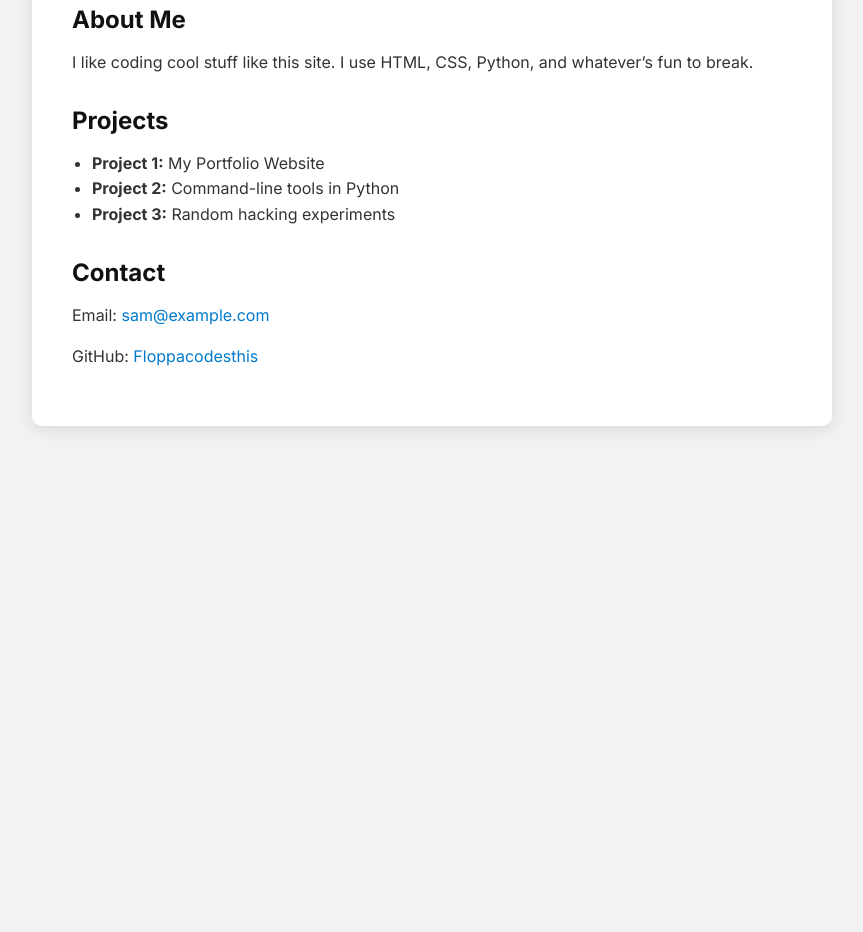
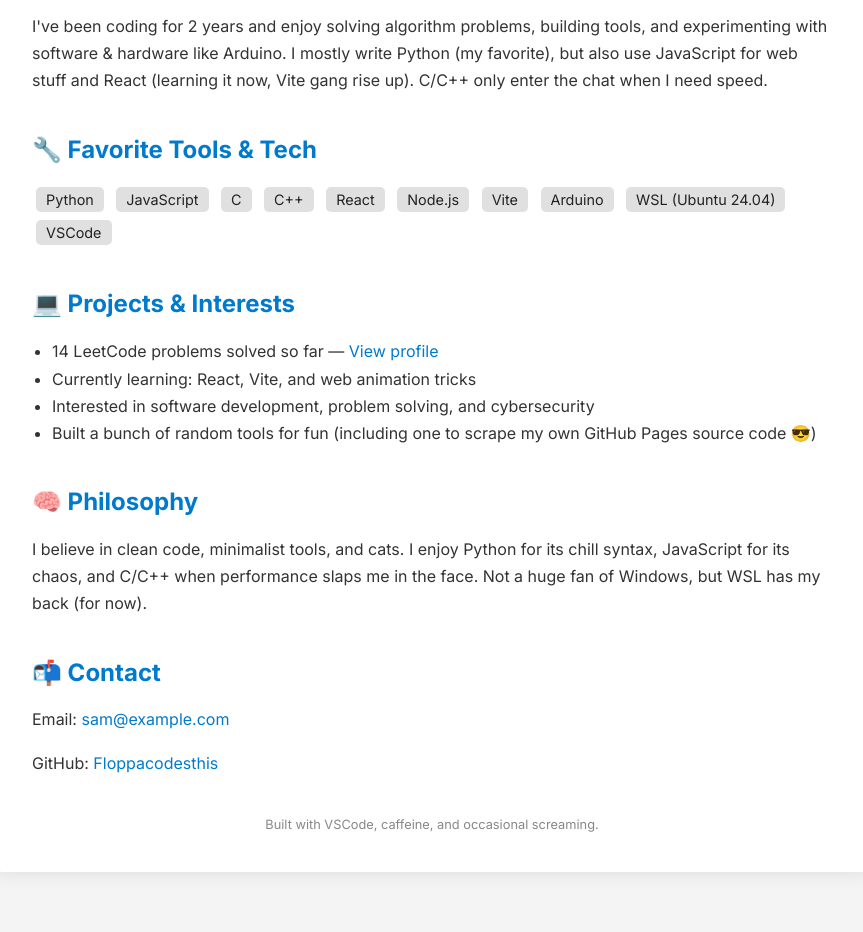
Before and after one commit to Floppacodesthis/floppacodesthis.github.io, a plain HTML site: page index.html in a window 1280 px wide. Shown: the part 222-1154 px from the top of the page, without its empty margins (208-1071 px from the left). Before the commit the page ends 800 px from the top, so only its background shows below. Drawn offline with Linux system fonts and the light colour scheme.

Commit message:
Update index.html

```diff
--- a/index.html
+++ b/index.html
@@ -2,43 +2,47 @@
 <html lang="en">
 <head>
   <meta charset="UTF-8">
-  <title>Sam Gichure – Portfolio</title>
+  <title>Sam Gichure – Developer Portfolio</title>
   <link href="https://fonts.googleapis.com/css2?family=Inter:wght@400;700&display=swap" rel="stylesheet">
   <style>
-    * {
-      box-sizing: border-box;
-    }
     body {
       font-family: 'Inter', sans-serif;
-      background: #f2f2f2;
       margin: 0;
-      padding: 0;
+      background: #f4f4f4;
       color: #333;
     }
     .container {
       max-width: 800px;
-      margin: 50px auto;
-      padding: 40px;
+      margin: 60px auto;
       background: white;
       border-radius: 10px;
-      box-shadow: 0 4px 16px rgba(0, 0, 0, 0.1);
+      padding: 40px;
+      box-shadow: 0 0 20px rgba(0,0,0,0.1);
     }
-    h1, h2 {
-      color: #111;
+    h1 {
+      font-size: 2.5rem;
       margin-bottom: 10px;
     }
-    h1 {
-      font-size: 2.2rem;
-    }
     h2 {
-      margin-top: 30px;
+      margin-top: 40px;
+      font-size: 1.5rem;
+      color: #007acc;
     }
     p, li {
       font-size: 1rem;
-      line-height: 1.6;
+      line-height: 1.7;
     }
     ul {
       padding-left: 20px;
+    }
+    .tag {
+      display: inline-block;
+      background: #e0e0e0;
+      color: #222;
+      padding: 4px 10px;
+      margin: 4px;
+      border-radius: 5px;
+      font-size: 0.9rem;
     }
     a {
       color: #007acc;
@@ -47,26 +51,54 @@
     a:hover {
       text-decoration: underline;
     }
+    .footer {
+      text-align: center;
+      font-size: 0.8rem;
+      color: #888;
+      margin-top: 40px;
+    }
   </style>
 </head>
 <body>
   <div class="container">
     <h1>Sam Gichure</h1>
-    <p>Welcome to my portfolio. Work in progress 👷‍♂️</p>
+    <p><strong>Python & JavaScript developer with a C-powered side hustle.</strong></p>
+    <p>I've been coding for 2 years and enjoy solving algorithm problems, building tools, and experimenting with software & hardware like Arduino. I mostly write Python (my favorite), but also use JavaScript for web stuff and React (learning it now, Vite gang rise up). C/C++ only enter the chat when I need speed.</p>
 
-    <h2>About Me</h2>
-    <p>I like coding cool stuff like this site. I use HTML, CSS, Python, and whatever’s fun to break.</p>
+    <h2>🔧 Favorite Tools & Tech</h2>
+    <div>
+      <span class="tag">Python</span>
+      <span class="tag">JavaScript</span>
+      <span class="tag">C</span>
+      <span class="tag">C++</span>
+      <span class="tag">React</span>
+      <span class="tag">Node.js</span>
+      <span class="tag">Vite</span>
+      <span class="tag">Arduino</span>
+      <span class="tag">WSL (Ubuntu 24.04)</span>
+      <span class="tag">VSCode</span>
+    </div>
 
-    <h2>Projects</h2>
+    <h2>💻 Projects & Interests</h2>
     <ul>
-      <li><strong>Project 1:</strong> My Portfolio Website</li>
-      <li><strong>Project 2:</strong> Command-line tools in Python</li>
-      <li><strong>Project 3:</strong> Random hacking experiments</li>
+      <li>14 LeetCode problems solved so far — <a href="https://leetcode.com/u/vmAFk3ppvs/" target="_blank">View profile</a></li>
+      <li>Currently learning: React, Vite, and web animation tricks</li>
+      <li>Interested in software development, problem solving, and cybersecurity</li>
+      <li>Built a bunch of random tools for fun (including one to scrape my own GitHub Pages source code 😎)</li>
     </ul>
 
-    <h2>Contact</h2>
+    <h2>🧠 Philosophy</h2>
+    <p>
+      I believe in clean code, minimalist tools, and cats. I enjoy Python for its chill syntax, JavaScript for its chaos, and C/C++ when performance slaps me in the face. Not a huge fan of Windows, but WSL has my back (for now).
+    </p>
+
+    <h2>📬 Contact</h2>
     <p>Email: <a href="mailto:sam@example.com">sam@example.com</a></p>
     <p>GitHub: <a href="https://github.com/Floppacodesthis" target="_blank">Floppacodesthis</a></p>
+
+    <div class="footer">
+      Built with VSCode, caffeine, and occasional screaming.
+    </div>
   </div>
 </body>
 </html>
```
